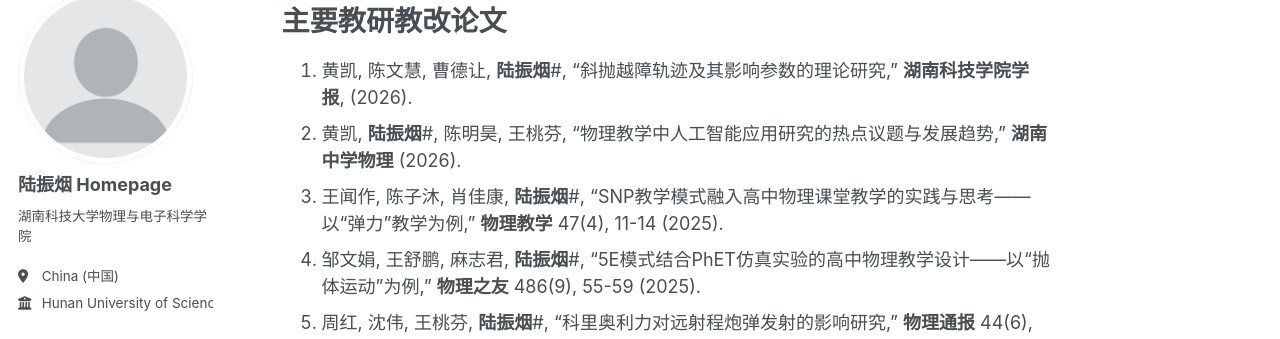
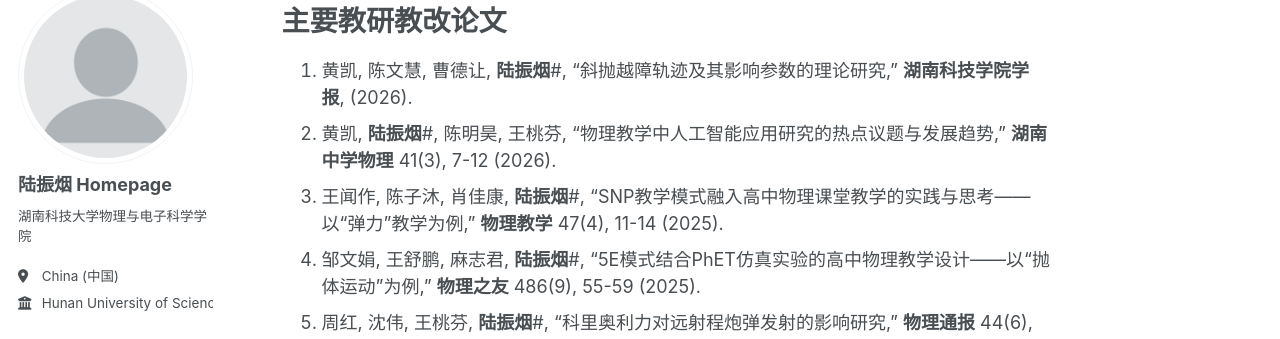
Before and after one commit to luzhenyan-stack/luzhenyan.github.io, a Jekyll site: the page built from _pages/about.md, in a window 1280 px wide and 900 px high, scrolled down 4470 px. Shown: the part 110-449 px from the top of the window. Built offline with Jekyll 4.4.1, drawn with Linux system fonts in a browser that asks for light colours; a script that is not in the unit is left out.

Commit message:
Revise citation format for second paper
Updated citation for the second paper to include volume, issue, and page numbers.

```diff
--- a/_pages/about.md
+++ b/_pages/about.md
@@ -95,7 +95,7 @@ redirect_from:
 主要教研教改论文
 ======
 1. 黄凯, 陈文慧, 曹德让, **陆振烟**#, “斜抛越障轨迹及其影响参数的理论研究,” **湖南科技学院学报**, (2026).
-2. 黄凯, **陆振烟**#, 陈明昊, 王桃芬, “物理教学中人工智能应用研究的热点议题与发展趋势,” **湖南中学物理** (2026).
+2. 黄凯, **陆振烟**#, 陈明昊, 王桃芬, “物理教学中人工智能应用研究的热点议题与发展趋势,” **湖南中学物理** 41(3), 7-12 (2026).
 3. 王闻作, 陈子沐, 肖佳康, **陆振烟**#, “SNP教学模式融入高中物理课堂教学的实践与思考——以“弹力”教学为例,” **物理教学** 47(4), 11-14 (2025).
 4. 邹文娟, 王舒鹏, 麻志君, **陆振烟**#, “5E模式结合PhET仿真实验的高中物理教学设计——以“抛体运动”为例,” **物理之友**  486(9), 55-59 (2025).
 5. 周红, 沈伟, 王桃芬, **陆振烟**#, “科里奥利力对远射程炮弹发射的影响研究,” **物理通报** 44(6), 138-141 (2025).
```
